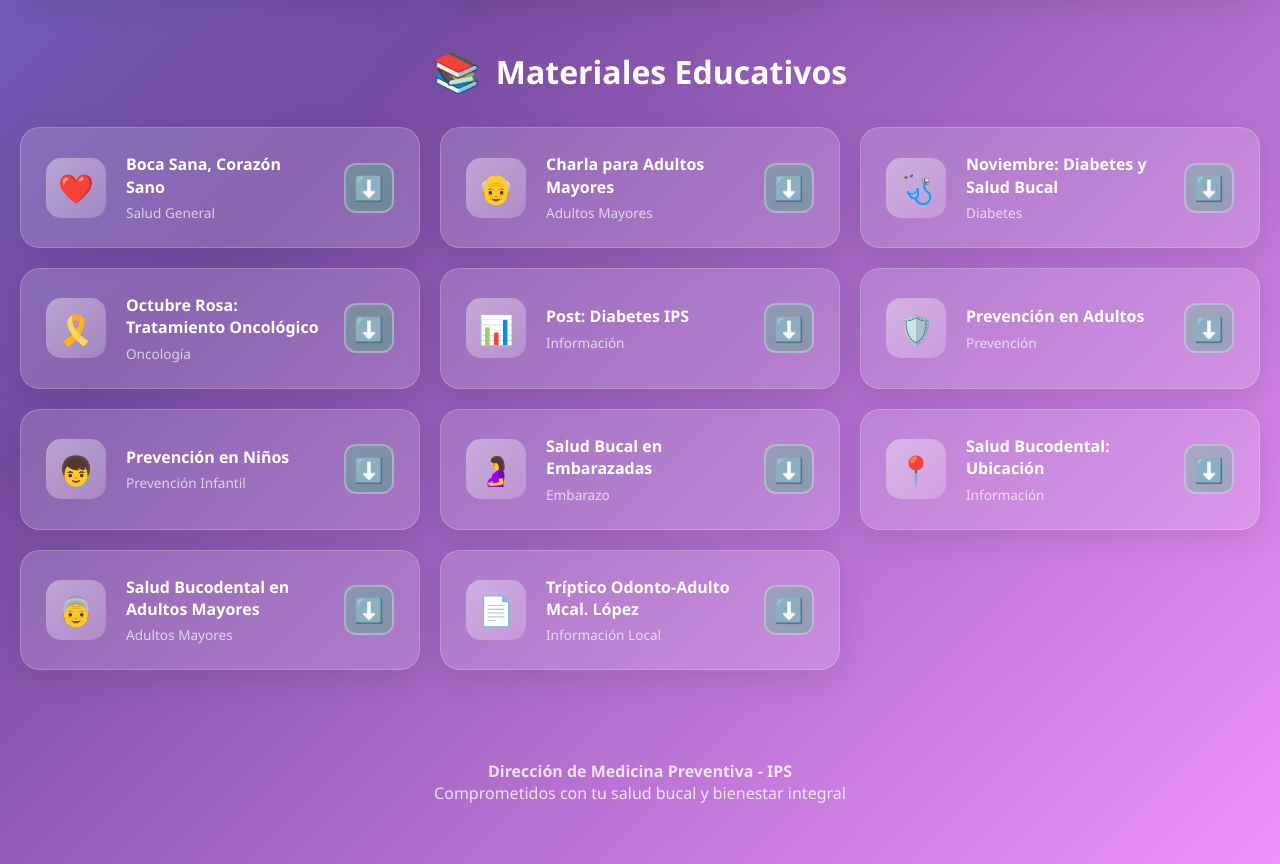
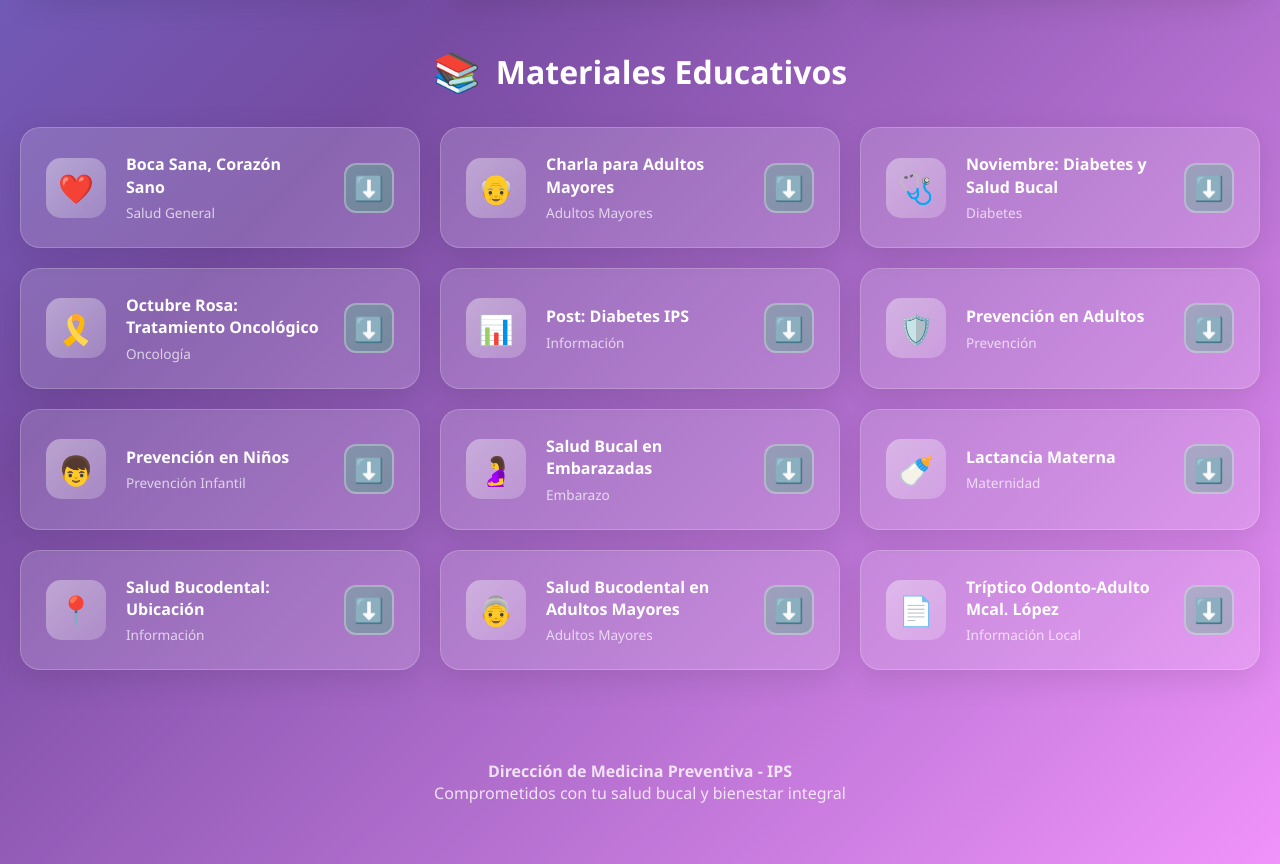
Before and after one commit to odontopy/programa_salud_bucal, a plain HTML site: page index.html in a window 1280 px wide. Shown: the part 1200-2064 px from the top of the page. Drawn offline with Linux system fonts and the light colour scheme.

Commit message:
Update index.html

```diff
--- a/index.html
+++ b/index.html
@@ -440,67 +440,73 @@
         const resources = [
             {
                 name: "Boca Sana, Corazón Sano",
-                file: "pdfs/boca-sana-corazon-sano.pdf",
+                file: "pdfs/Boca_sana_Corazon_sano.pdf",
                 icon: "❤️",
                 category: "Salud General"
             },
             {
                 name: "Charla para Adultos Mayores",
-                file: "pdfs/charla-adultos-mayores.pdf",
+                file: "pdfs/charla adultos mayores.pdf",
                 icon: "👴",
                 category: "Adultos Mayores"
             },
             {
                 name: "Noviembre: Diabetes y Salud Bucal",
-                file: "pdfs/noviembre-diabetes.pdf",
+                file: "pdfs/noviembre DIABETES.pdf",
                 icon: "🩺",
                 category: "Diabetes"
             },
             {
                 name: "Octubre Rosa: Tratamiento Oncológico",
-                file: "pdfs/octubre-rosa-manifestaciones-orales-secundarias-al-tratamiento-oncologico-y-protocolos-odontologicos-de-actuacion-1-1.pdf",
+                file: "pdfs/octubre Rosa Manifestaciones orales secundarias al tratamiento oncológico y protocolos odontológicos de actuación (1) (1).pdf",
                 icon: "🎗️",
                 category: "Oncología"
             },
             {
                 name: "Post: Diabetes IPS",
-                file: "pdfs/post-diabetes-ips.pdf",
+                file: "pdfs/Post diabetes IPS.pdf",
                 icon: "📊",
                 category: "Información"
             },
             {
                 name: "Prevención en Adultos",
-                file: "pdfs/prevencion-adultos.pdf",
+                file: "pdfs/Prevención - Adultos.pdf",
                 icon: "🛡️",
                 category: "Prevención"
             },
             {
                 name: "Prevención en Niños",
-                file: "pdfs/prevencion-ninos.pdf",
+                file: "pdfs/Prevención - Niños .pdf",
                 icon: "👦",
                 category: "Prevención Infantil"
             },
             {
                 name: "Salud Bucal en Embarazadas",
-                file: "pdfs/salud-bucal-en-la-embarazada.pdf",
+                file: "pdfs/salud bucal en la embarazada.pdf",
                 icon: "🤰",
                 category: "Embarazo"
             },
             {
+                name: "Lactancia Materna",
+                file: "pdfs/Lactancia materna.pdf",
+                icon: "🍼",
+                category: "Maternidad"
+            },
+            {
                 name: "Salud Bucodental: Ubicación",
-                file: "pdfs/salud-bucodental-en-adulto-mayor-ubicacion.pdf",
+                file: "pdfs/salud bucodental en adulto mayor-ubicacion.pdf",
                 icon: "📍",
                 category: "Información"
             },
             {
                 name: "Salud Bucodental en Adultos Mayores",
-                file: "pdfs/salud-bucodental-en-adultos-mayores.pdf",
+                file: "pdfs/Salud Bucodental en Adultos Mayores.pdf",
                 icon: "👵",
                 category: "Adultos Mayores"
             },
             {
                 name: "Tríptico Odonto-Adulto Mcal. López",
-                file: "pdfs/triptico-odontoadulto-mcal-lopez.pdf",
+                file: "pdfs/triptico odontoadulto mcal lopez.pdf",
                 icon: "📄",
                 category: "Información Local"
             }
```
